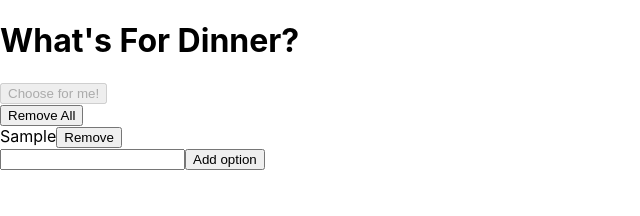
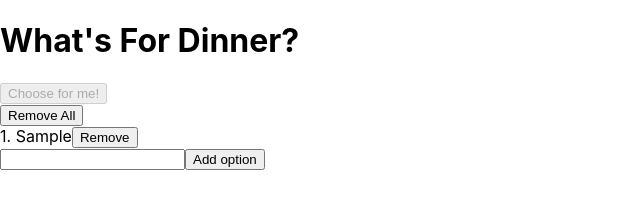
Before and after one commit to joseph-gansukh/whats-for-dinner, a React (Create React App) app: page / in a window 1280 px wide. Both pictures are taken after typing "Sample" into the empty fields and a click on the button "Add option". Shown: the top 216 px of the page, without its empty margins (0-640 px from the left). Built offline with nearby package versions, Linux system fonts and the light colour scheme.

Commit message:
added index number for each options

```diff
--- a/src/components/App.js
+++ b/src/components/App.js
@@ -42,7 +42,7 @@ export default class App extends Component {
 
   handleNewOption = (option) => {
     if (!option) {
-      return 'Please enter valid option.'
+      return 'Please enter a valid option.'
     } else if (this.state.options.indexOf(option) > -1) {
       return 'This option already exists. Please enter a different option.'
     }
--- a/src/components/DinnerOption.js
+++ b/src/components/DinnerOption.js
@@ -3,7 +3,7 @@ import React from 'react'
 export default function DinnerOption(props) {
   return (
     <div>
-      {props.dinner}
+      {props.index}. {props.dinner}
       <button onClick={() => props.handleRemoveOption(props.dinner)}>Remove</button>
     </div>
   )
--- a/src/components/DinnerOptions.js
+++ b/src/components/DinnerOptions.js
@@ -6,10 +6,11 @@ export default function DinnerOptions(props) {
     <div>
       <button onClick={props.handleRemoveAll}>Remove All</button>
       {props.options.length === 0 && <p>Please add some options to get started.</p>}
-      {props.options.map(option => (
+      {props.options.map((option, index) => (
         <DinnerOption
           key={option}
           dinner={option}
+          index={index + 1}
           handleRemoveOption={props.handleRemoveOption}
         />
       ))}
--- a/src/components/Modal.js
+++ b/src/components/Modal.js
@@ -10,7 +10,7 @@ const Modal = (props) => (
     contentLabel={`Selected option is ${props.selectedOption}`}
     closeTimeoutMS={50}
   >
-    <h2>Selected Option</h2>
+    <h2>Randomly Selected Option</h2>
     <p>{props.selectedOption}</p>
     <button
       onClick={props.handleClearSelection}
```
